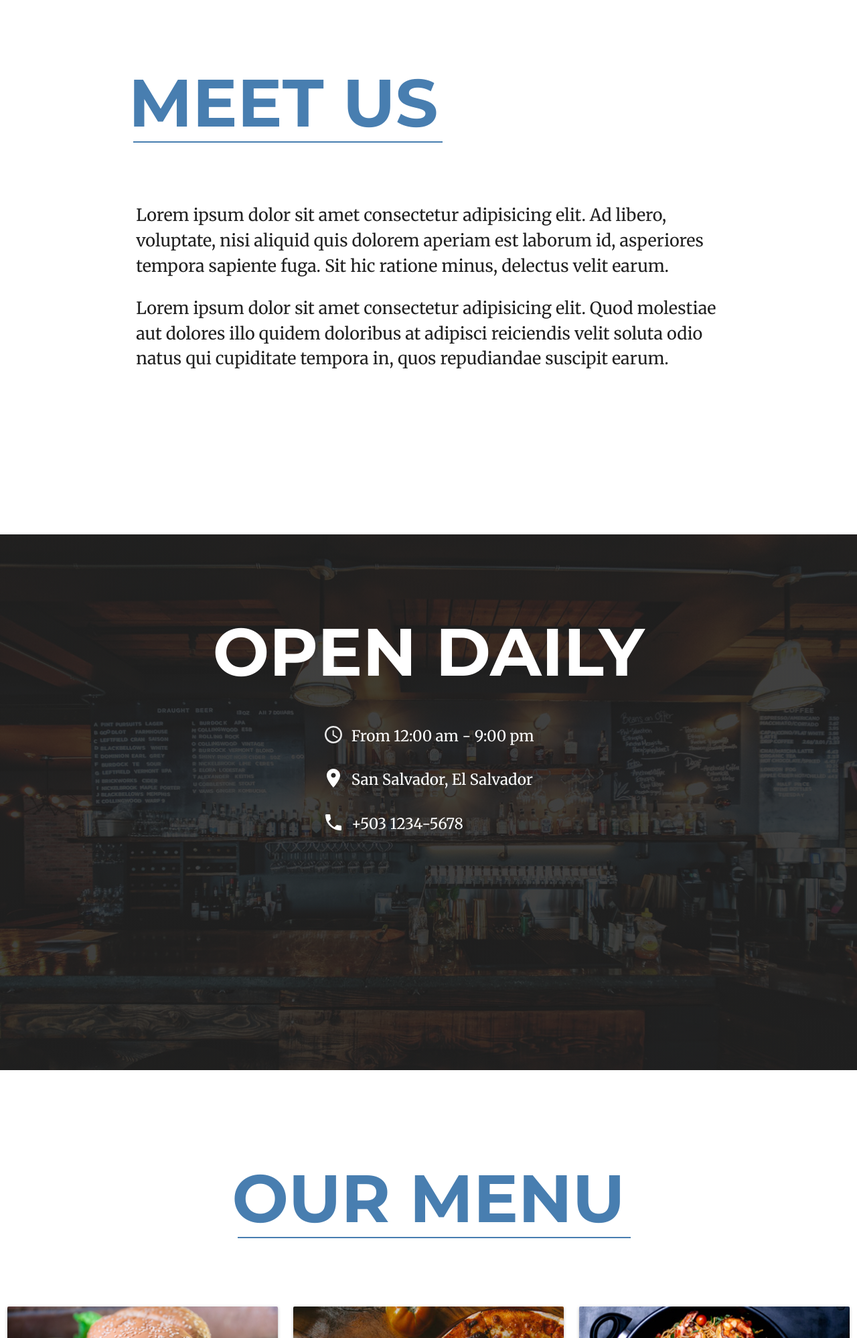
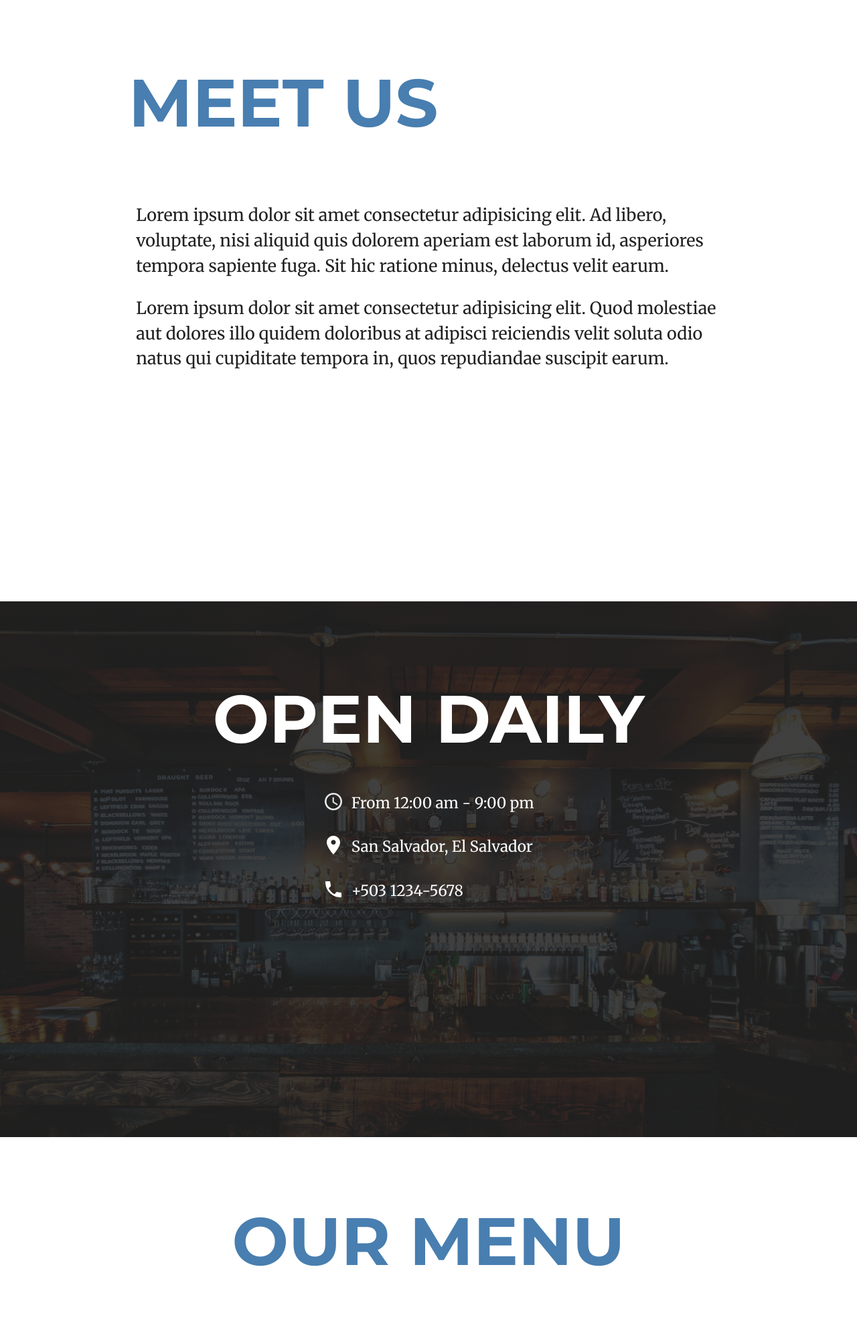
Before and after one commit to luis-escoto11/landing-page, a plain HTML site: page index.html in a window 1280 px wide. Shown: the part 802-2800 px from the top of the page at 67% size. Drawn offline with nearby package versions, Linux system fonts and the light colour scheme.

Commit message:
Removed unnecessary classes.

```diff
--- a/index.html
+++ b/index.html
@@ -49,7 +49,7 @@
     <section class="about" id="our-story">
         <div class="container">
             <div class="row">
-                <h2 class="big-header underline-small" data-aos="fade-right" data-aos-delay="400" data-aos-once="true">MEET US</h2>
+                <h2 class="big-header" data-aos="fade-right" data-aos-delay="400" data-aos-once="true">MEET US</h2>
             </div>
             <div class="row">
                 <div class="col l12">
@@ -90,7 +90,7 @@
     <section class="menu">
         <div class="container">
             <div class="rwo">
-                <div class="col l12 center"><h2 class="center underline-small" data-aos="fade-right" data-aos-delay="400" data-aos-once="false">OUR MENU</h2></div>
+                <div class="col l12 center"><h2 class="center" data-aos="fade-right" data-aos-delay="400" data-aos-once="false">OUR MENU</h2></div>
             </div>
         </div>
         <div class="row">
```
